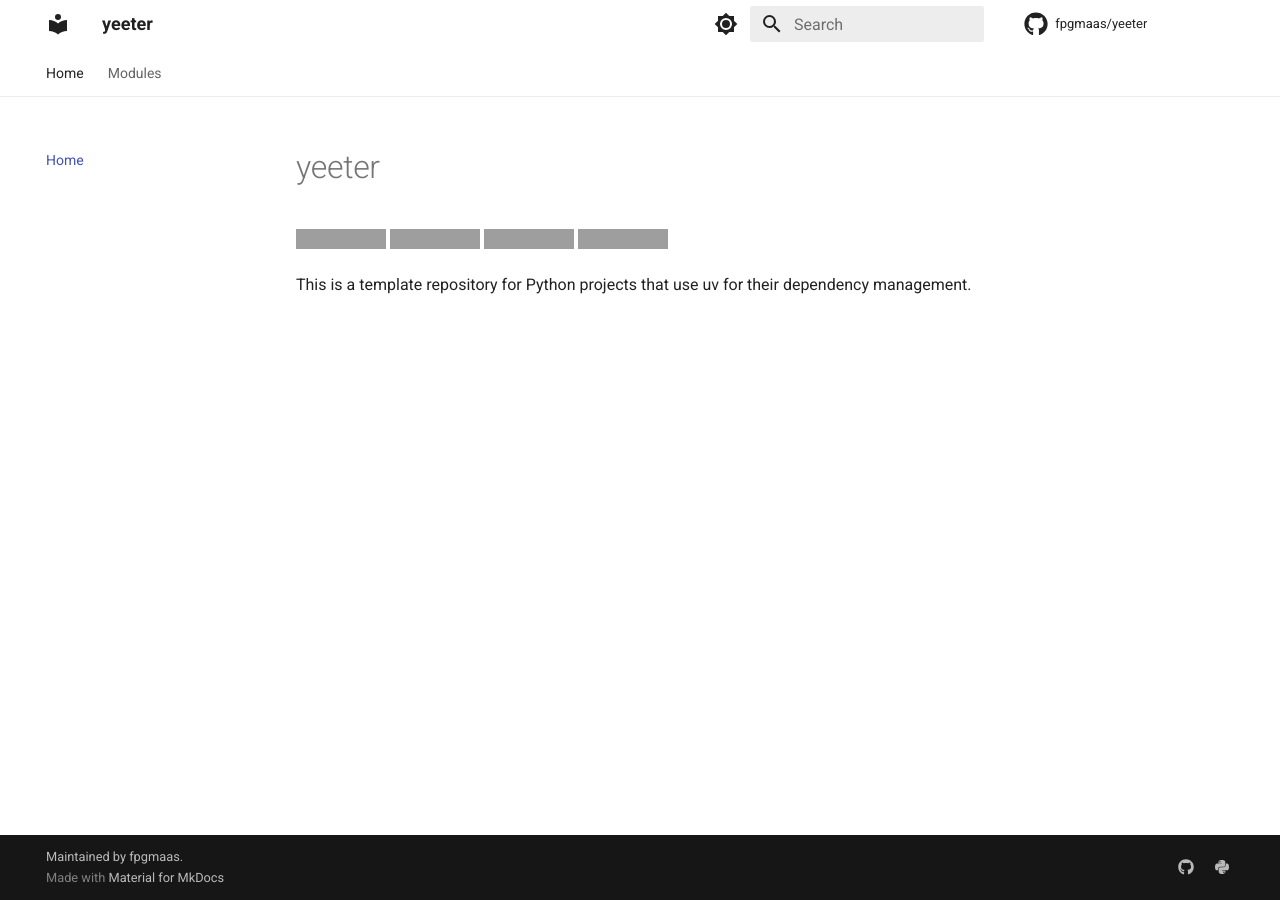
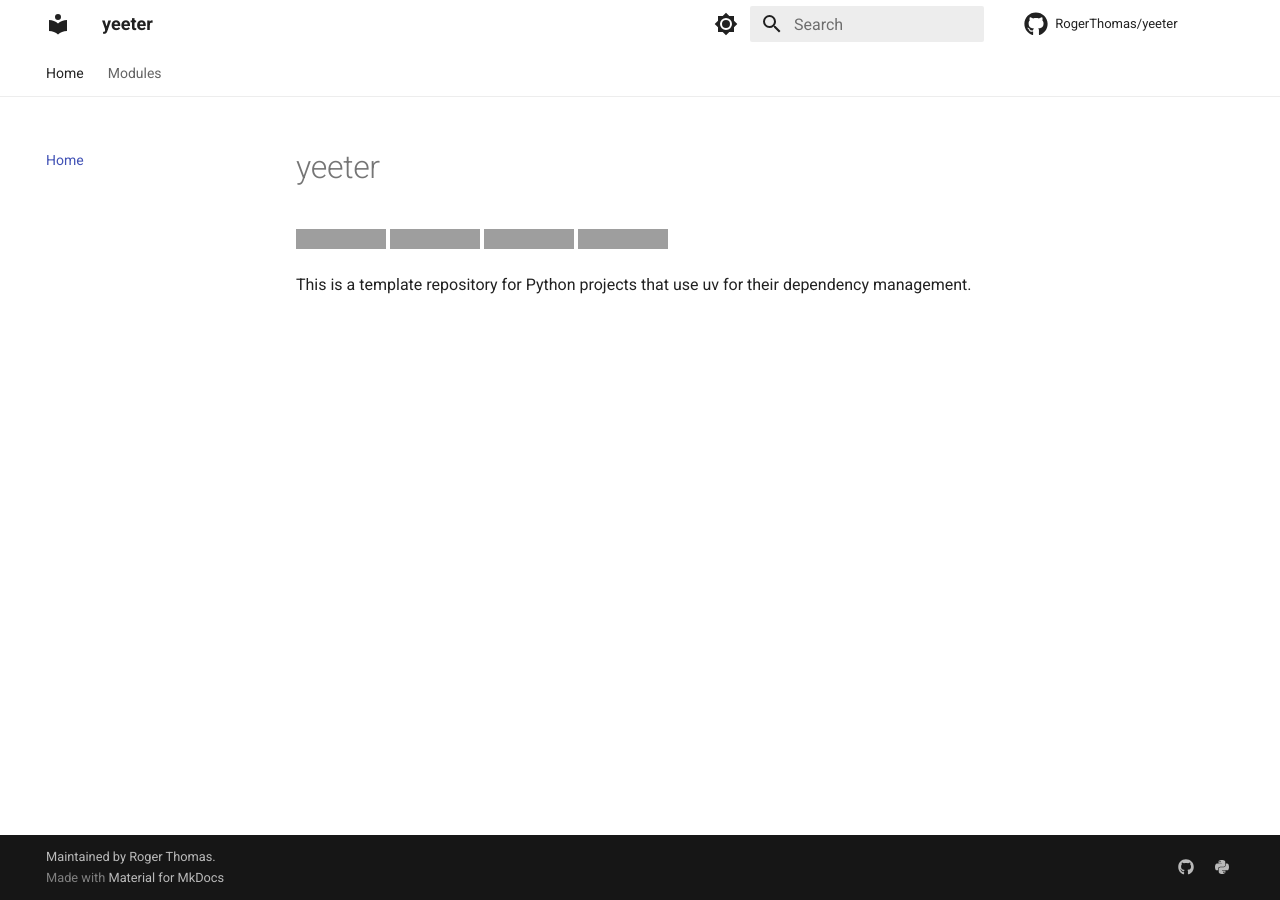
Before and after one commit to RogerThomas/yeeter, an MkDocs documentation site: the page built from docs/index.md, in a window 1280 px wide. Built offline with MkDocs 1.6.1 and Material for MkDocs 9.7.7, drawn with Linux system fonts in a browser that asks for light colours; comment, search, counter and statistics services are not loaded; grey boxes are pictures that could not be loaded.

Commit message:
Point docs URLs at GitHub Pages

```diff
--- a/mkdocs.yml
+++ b/mkdocs.yml
@@ -1,11 +1,11 @@
 site_name: yeeter
-repo_url: https://github.com/fpgmaas/yeeter
-site_url: https://fpgmaas.github.io/yeeter
+repo_url: https://github.com/RogerThomas/yeeter
+site_url: https://rogerthomas.github.io/yeeter/
 site_description: This is a template repository for Python projects that use uv for their dependency management.
 site_author: Florian Maas
 edit_uri: edit/main/docs/
-repo_name: fpgmaas/yeeter
-copyright: Maintained by <a href="https://fpgmaas.com">fpgmaas</a>.
+repo_name: RogerThomas/yeeter
+copyright: Maintained by Roger Thomas.
 
 nav:
   - Home: index.md
@@ -41,7 +41,7 @@ theme:
 extra:
   social:
     - icon: fontawesome/brands/github
-      link: https://github.com/fpgmaas/yeeter
+      link: https://github.com/RogerThomas/yeeter
     - icon: fontawesome/brands/python
       link: https://pypi.org/project/yeeter
 
--- a/pyproject.toml
+++ b/pyproject.toml
@@ -24,9 +24,9 @@ uvloop = ["uvloop>=0.21.0"]
 yeet = "yeeter._cli:main"
 
 [project.urls]
-Homepage = "https://fpgmaas.github.io/yeeter/"
-Repository = "https://github.com/fpgmaas/yeeter"
-Documentation = "https://fpgmaas.github.io/yeeter/"
+Homepage = "https://rogerthomas.github.io/yeeter/"
+Repository = "https://github.com/RogerThomas/yeeter"
+Documentation = "https://rogerthomas.github.io/yeeter/"
 
 [dependency-groups]
 dev = [
```
